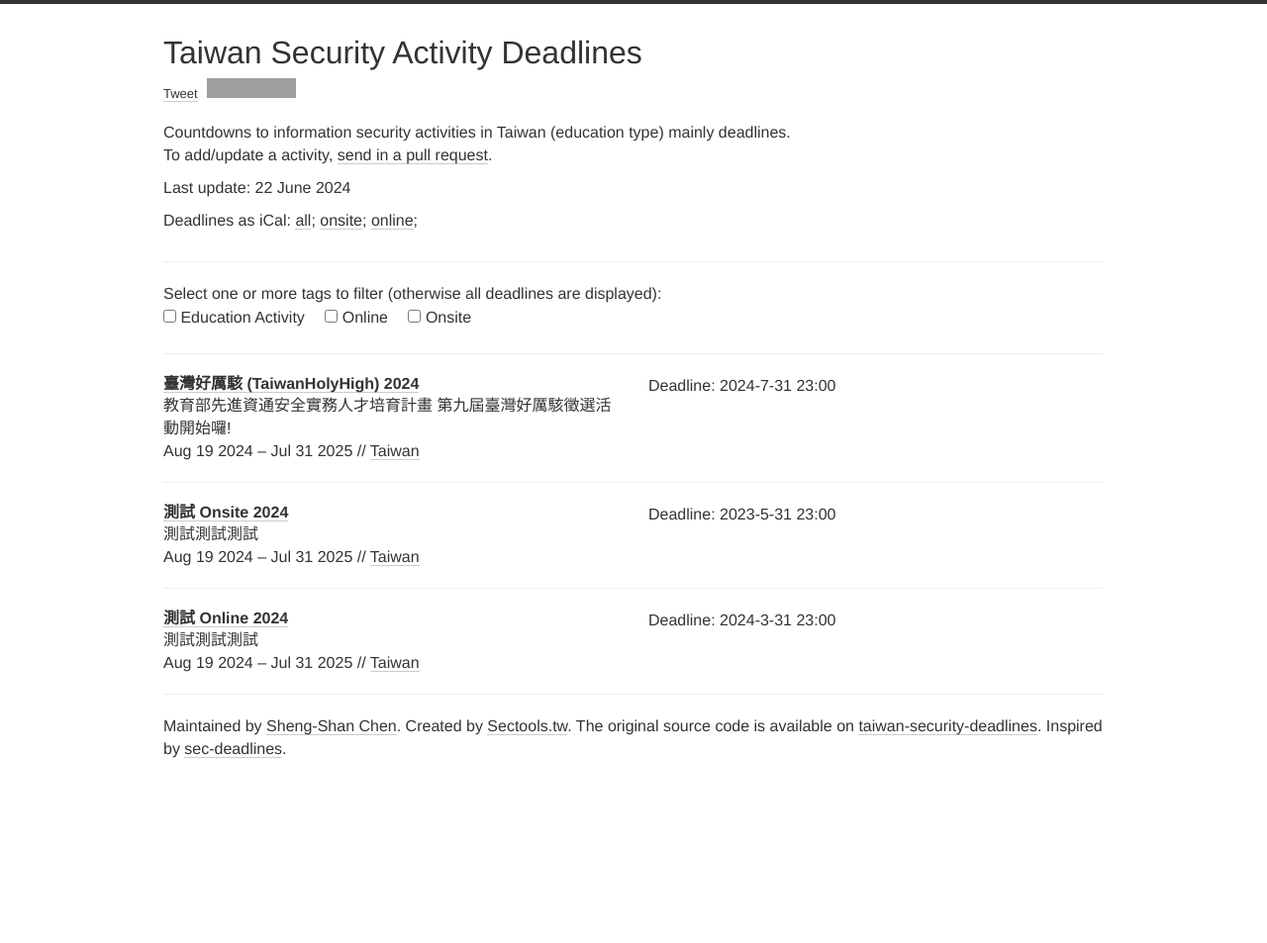
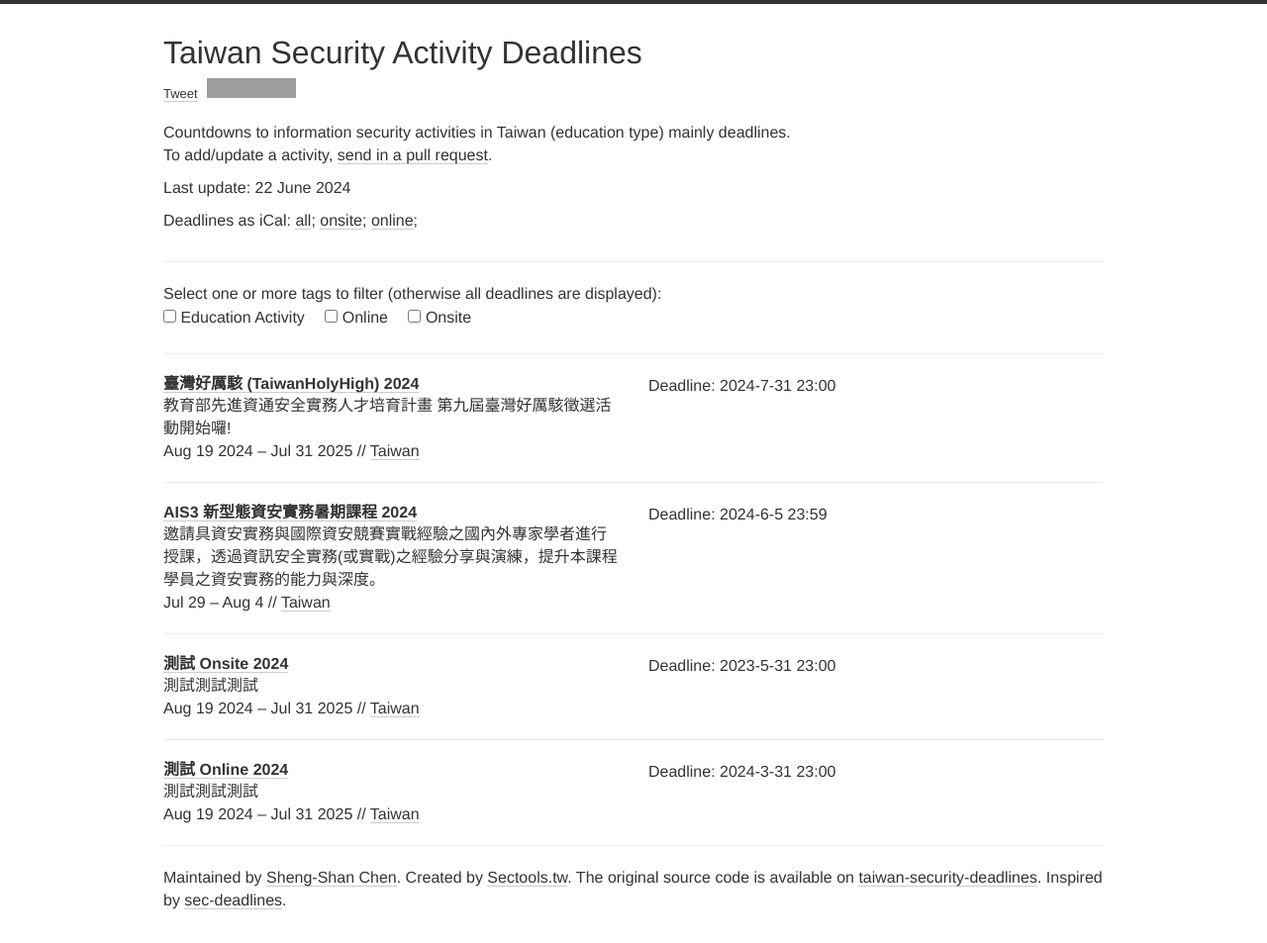
Before and after one commit to stwater20/taiwan-security-deadlines, a Jekyll site: the page built from index.html, in a window 1280 px wide. Shown: the whole page at 99% size. Built offline with Jekyll 4.4.1, drawn with Linux system fonts in a browser that asks for light colours; nearby versions of some CDN libraries; comment, search, counter and statistics services are not loaded; before the commit the page ends 900 px from its top, so only the background shows below that; grey boxes are pictures that could not be loaded.

Commit message:
Update conferences.yml

```diff
--- a/_data/conferences.yml
+++ b/_data/conferences.yml
@@ -10,6 +10,15 @@
   place: Taiwan
   tags: [EDU, ONSITE,ONLINE]
 
+- name: AIS3 新型態資安實務暑期課程
+  year: 2024
+  date: Jul 29 - Aug 4
+  description: 邀請具資安實務與國際資安競賽實戰經驗之國內外專家學者進行授課，透過資訊安全實務(或實戰)之經驗分享與演練，提升本課程學員之資安實務的能力與深度。
+  link: https://ais3.org/
+  deadline:
+    - "2024-6-5 23:59"
+  place: Taiwan
+  tags: [EDU, ONSITE]
 
 - name: 測試 Onsite
   year: 2024
```
